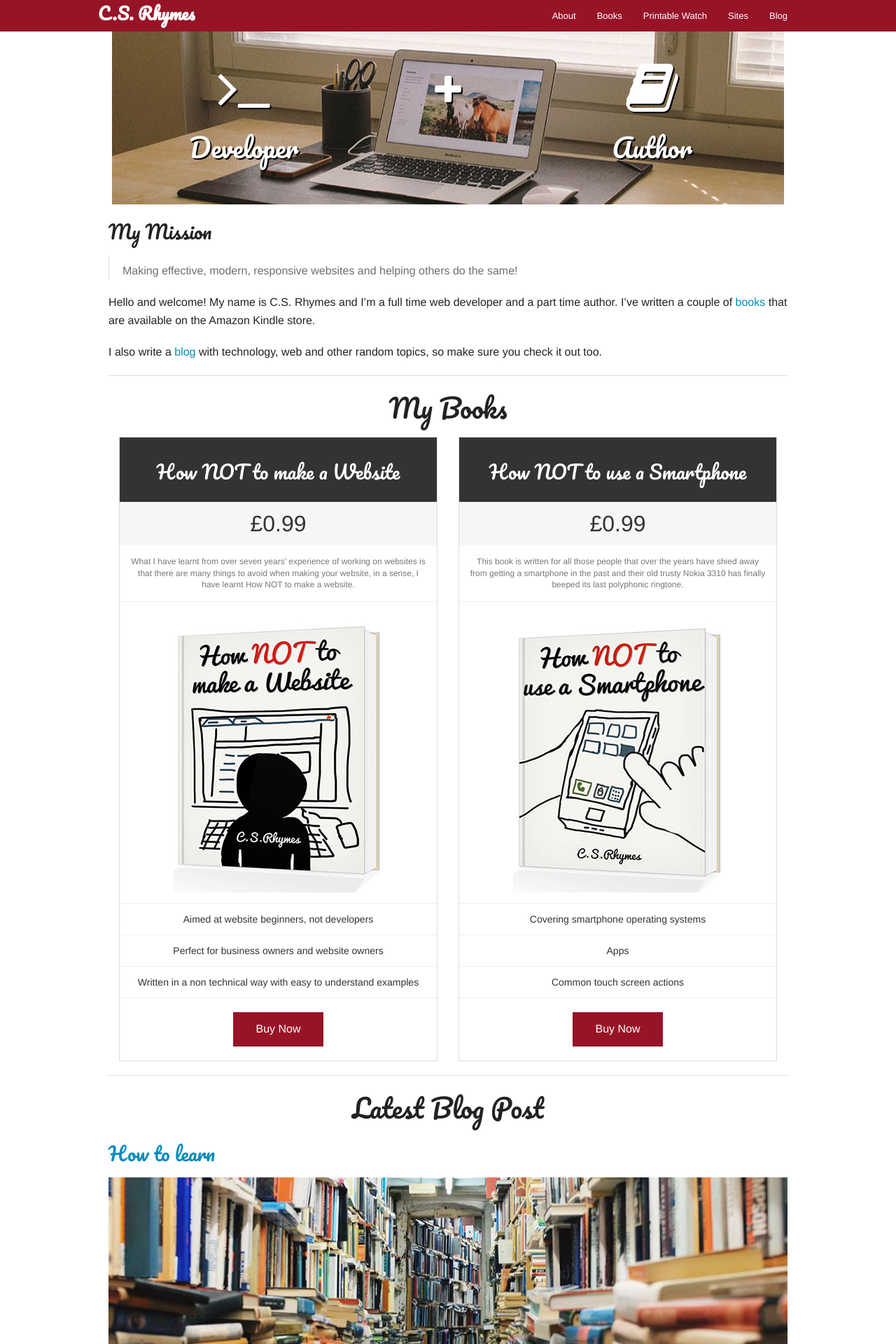
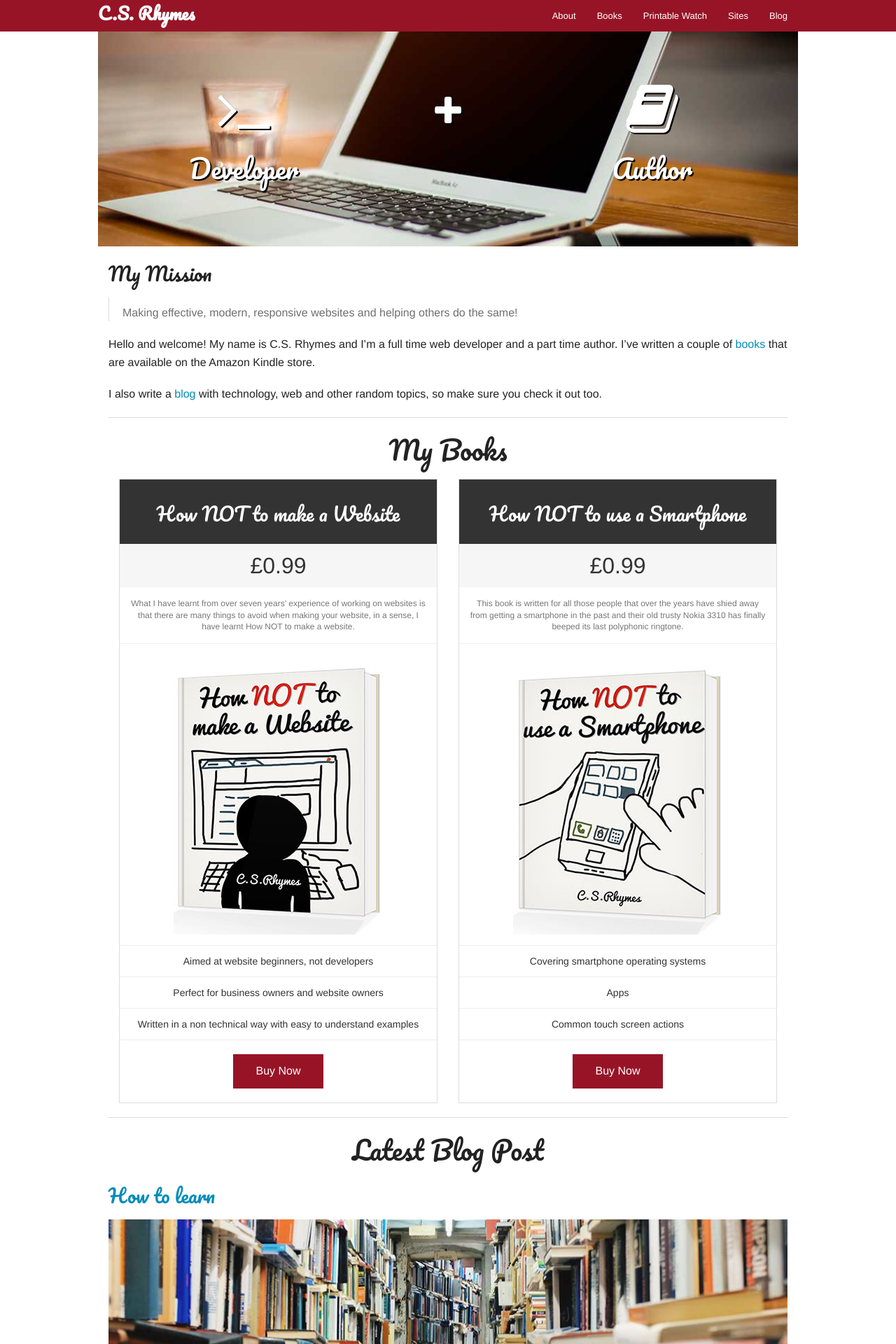
Before and after one commit to chrisrhymes/chrisrhymes.github.io, a Jekyll site: the page built from index.md, in a window 1280 px wide. Shown: the top 1920 px of the page at 70% size. Built offline with Jekyll 4.4.1, drawn with Linux system fonts in a browser that asks for light colours; nearby versions of some CDN libraries.

Commit message:
Updated homepage image

```diff
--- a/css/custom.css
+++ b/css/custom.css
@@ -21,6 +21,7 @@ code { display: block; overflow-x: auto;}
 
 .white { color: white;  }
 
-.homepage-banner { width: 100%; height: auto; background: url(/img/desk.jpg) center center no-repeat; padding: 40px 0;}
+.homepage-banner { width: 100%; height: auto; background: url(/img/developer-and-author.jpg) center center no-repeat; padding: 20px 0;}
+.homepage-icon {margin: 50px 0;}
 
 .shadow {text-shadow: 2px 2px #000000;}
--- a/index.md
+++ b/index.md
@@ -6,18 +6,18 @@ image: http://www.csrhymes.com/img/desk.jpg
 ---
 
 <div class="row homepage-banner">
-<div class="small-12 medium-5 columns text-center white shadow">
+<div class="small-12 medium-5 columns text-center white shadow homepage-icon">
   <i class="fa fa-terminal fa-5x"></i>
   <h2 class="white shadow">Developer</h2>
 </div>
 
-<div class="small-12 medium-2 columns text-center white shadow">
+<div class="small-12 medium-2 columns text-center white shadow homepage-icon">
   <h2></h2>
   <i class="fa fa-plus fa-3x"></i>
 
 </div>
 
-<div class="small-12 medium-5 columns text-center white shadow">
+<div class="small-12 medium-5 columns text-center white shadow homepage-icon">
   <i class="fa fa-book fa-5x"></i>
   <h2 class="white shadow">Author</h2>
 </div>
```
Also changed, not shown: img/developer-and-author.jpg (added).
